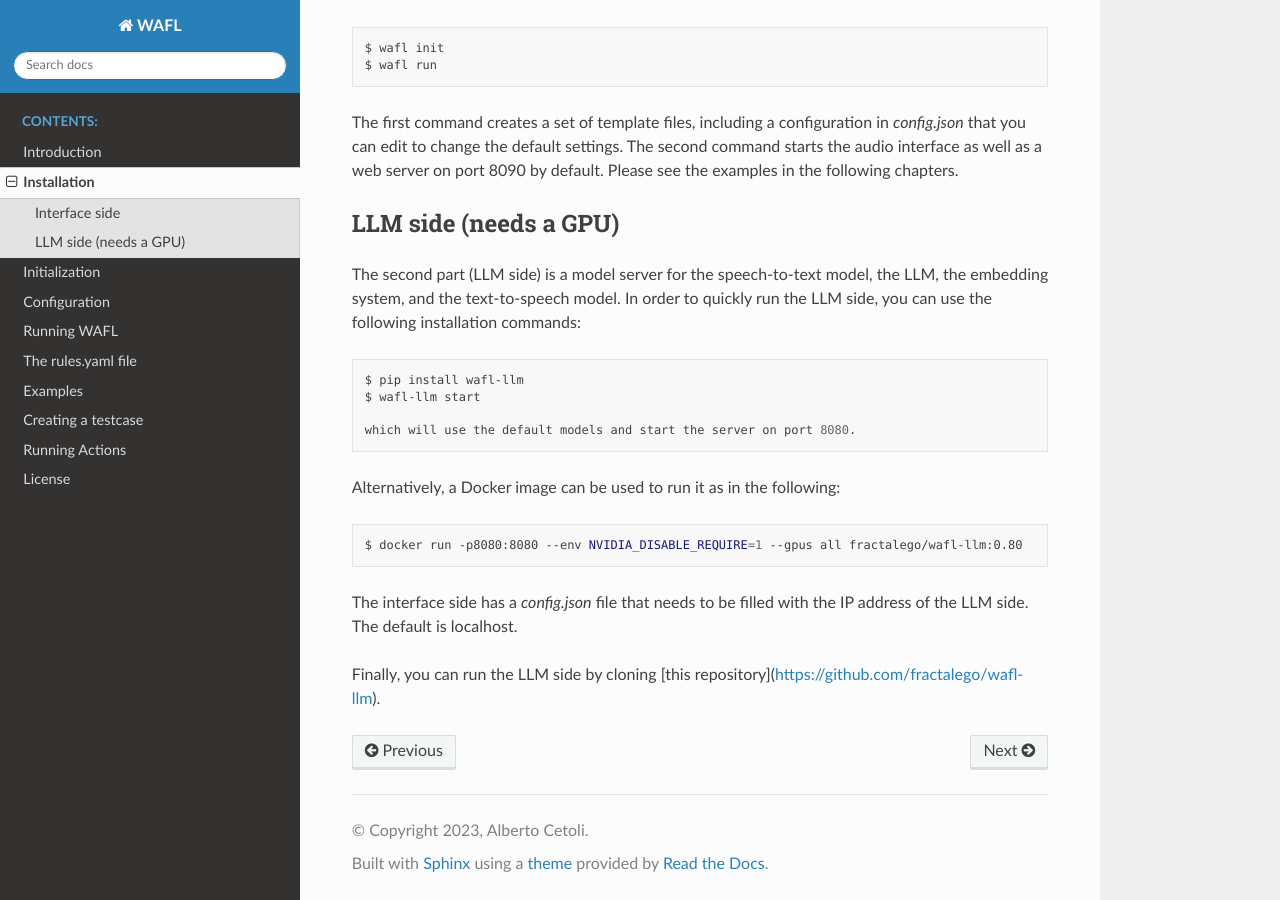
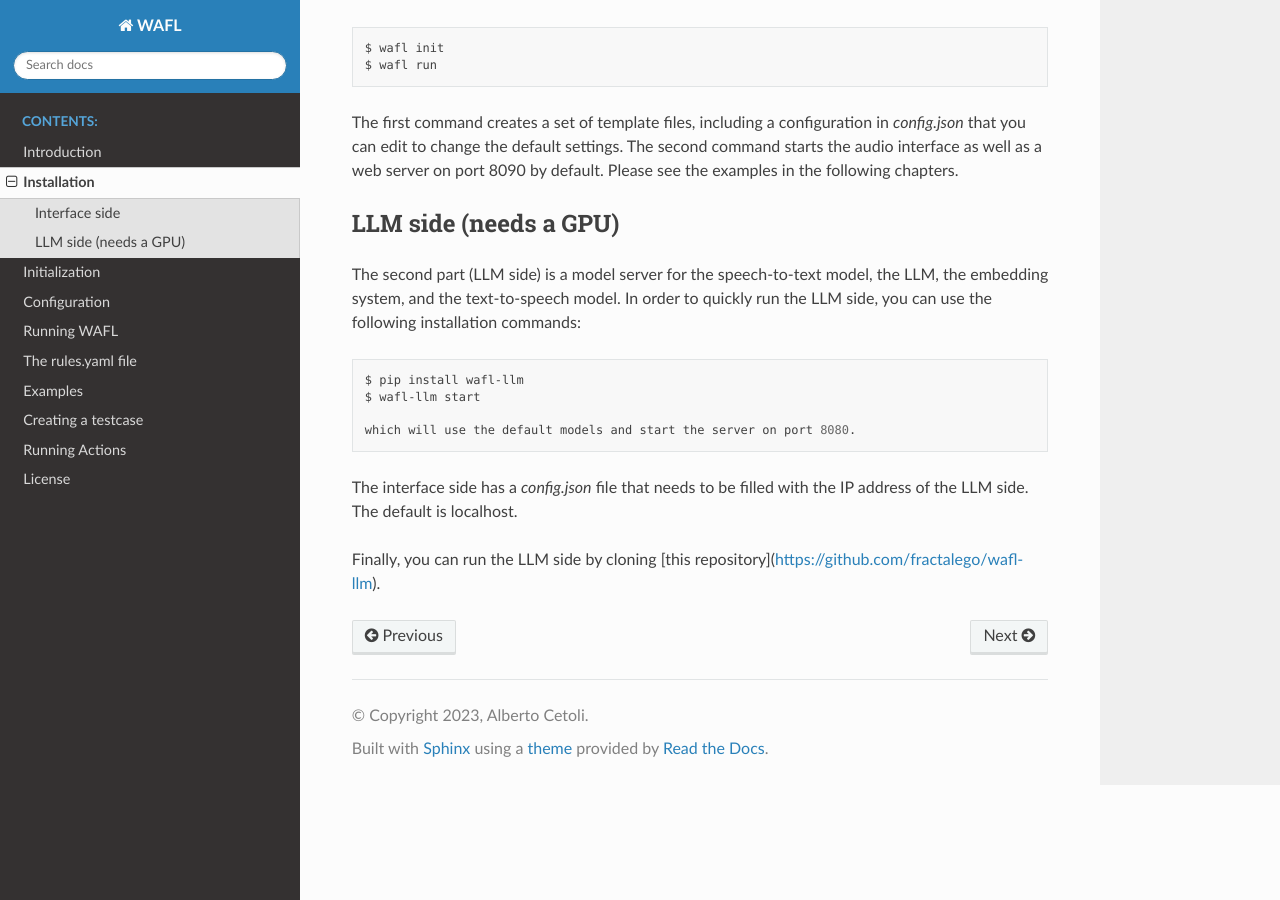
Before and after one commit to fractalego/wafl, a Sphinx documentation site: the page built from documentation/source/installation.rst, in a window 1280 px wide and 900 px high, scrolled down 717 px. Built offline with Sphinx 7.4.7 and the Read the Docs theme 2.0.0, drawn with Linux system fonts in a browser that asks for light colours.

Commit message:
removed Docker instructions

```diff
--- a/documentation/source/installation.rst
+++ b/documentation/source/installation.rst
@@ -43,13 +43,6 @@ In order to quickly run the LLM side, you can use the following installation com
 
     which will use the default models and start the server on port 8080.
 
-Alternatively, a Docker image can be used to run it as in the following:
-
-.. code-block:: bash
-
-    $ docker run -p8080:8080 --env NVIDIA_DISABLE_REQUIRE=1 --gpus all fractalego/wafl-llm:0.80
-
-
 The interface side has a `config.json` file that needs to be filled with the IP address of the LLM side.
 The default is localhost.
 
```
Also changed, not shown: README.md (+0 -7 lines).
